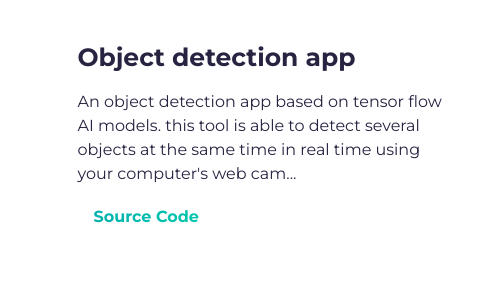
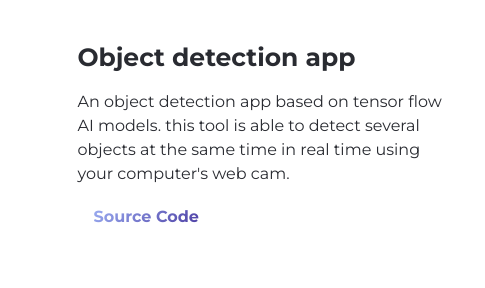
Before and after one commit to caravacaof/portfolio, a website built with Parcel: page simplefolio/src/index.html in a window 1280 px wide. Shown: the part 1623-1911 px from the top of the page, 0-485 px from the left. Built offline with nearby package versions, Linux system fonts and the light colour scheme; files whose address does not match are found by name.

Commit message:
color style

```diff
--- a/simplefolio/src/index.html
+++ b/simplefolio/src/index.html
@@ -7,7 +7,7 @@
     <link rel="shortcut icon" type="image/png" href="assets/favicon.png" />
 
     <!-- Todo: put here your site title -->
-    <title>[Gerard Caravaca] | AI</title>
+    <title>Gerard Caravaca | AI</title>
     <!-- Todo: add some coding keywords below - e.g: (javascript, yourusername, etc) -->
     <meta name="keywords" content="[username], [name], skill" />
     <!-- Todo: improve your SEO by adding a small description of you -->
@@ -108,7 +108,7 @@
                   <p class="mb-4">
                     An object detection app based on tensor flow AI models.
                     this tool is able to detect several objects at the same time
-                    in real time using your computer's web cam...
+                    in real time using your computer's web cam.
                   </p>
                 </div>
                 <!--
--- a/simplefolio/src/sass/abstracts/_variables.scss
+++ b/simplefolio/src/sass/abstracts/_variables.scss
@@ -1,13 +1,13 @@
 // COLORS
-$primary-color: #02aab0;
-$secondary-color: #00cdac;
+$primary-color: #a8c0ff;
+$secondary-color: #3f2b96;
 
 $white-color: #fff;
 
 $dark-grey: #333333;
 $light-grey: #d2d2d2;
 
-$dark-blue-text: #272341; // For Headings
+$dark-blue-text: #292b31; // For Headings
 
 // FONT SIZE
 $default-font-size: 1.6rem;
```
Also changed, not shown: simplefolio/src/assets/favicon.png.
